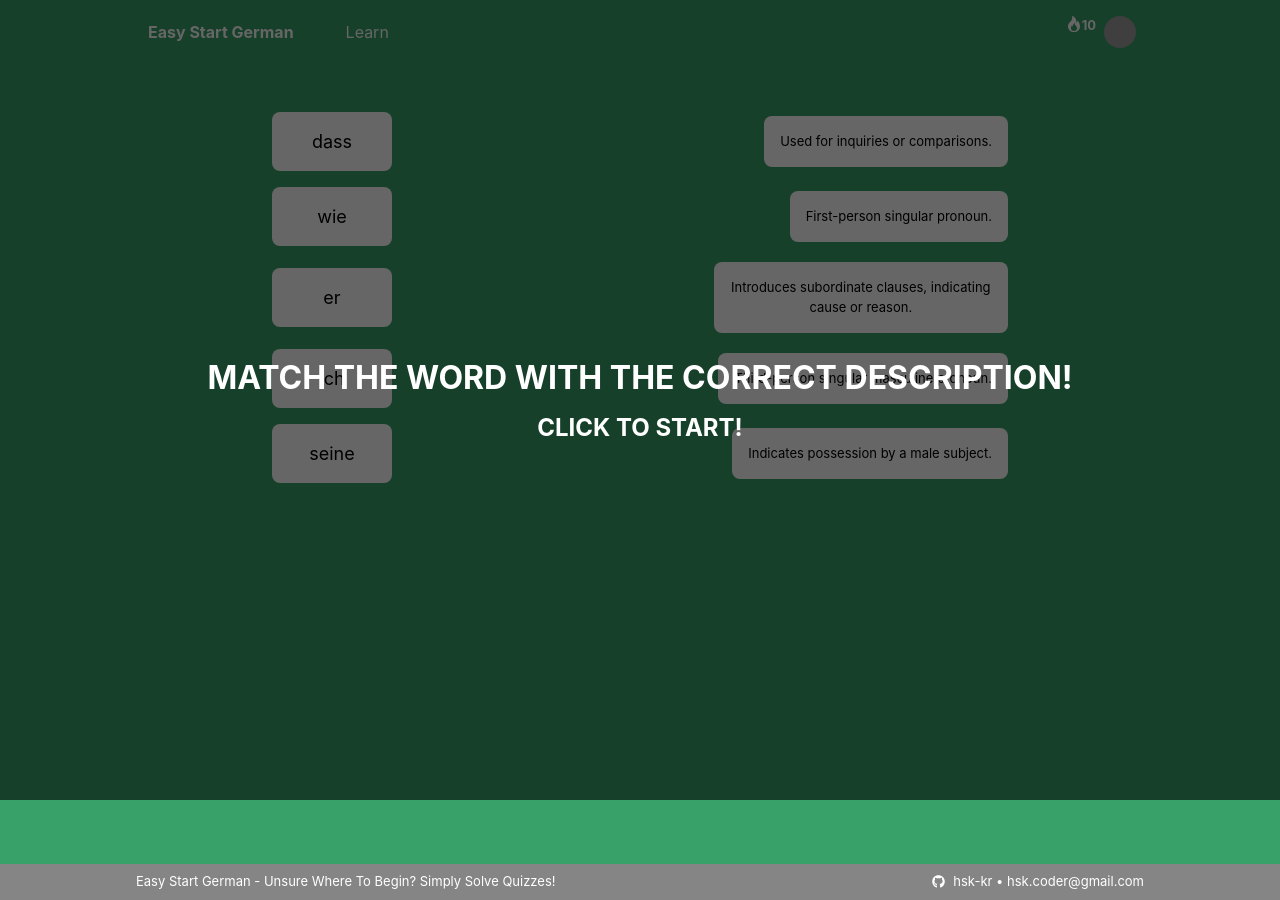
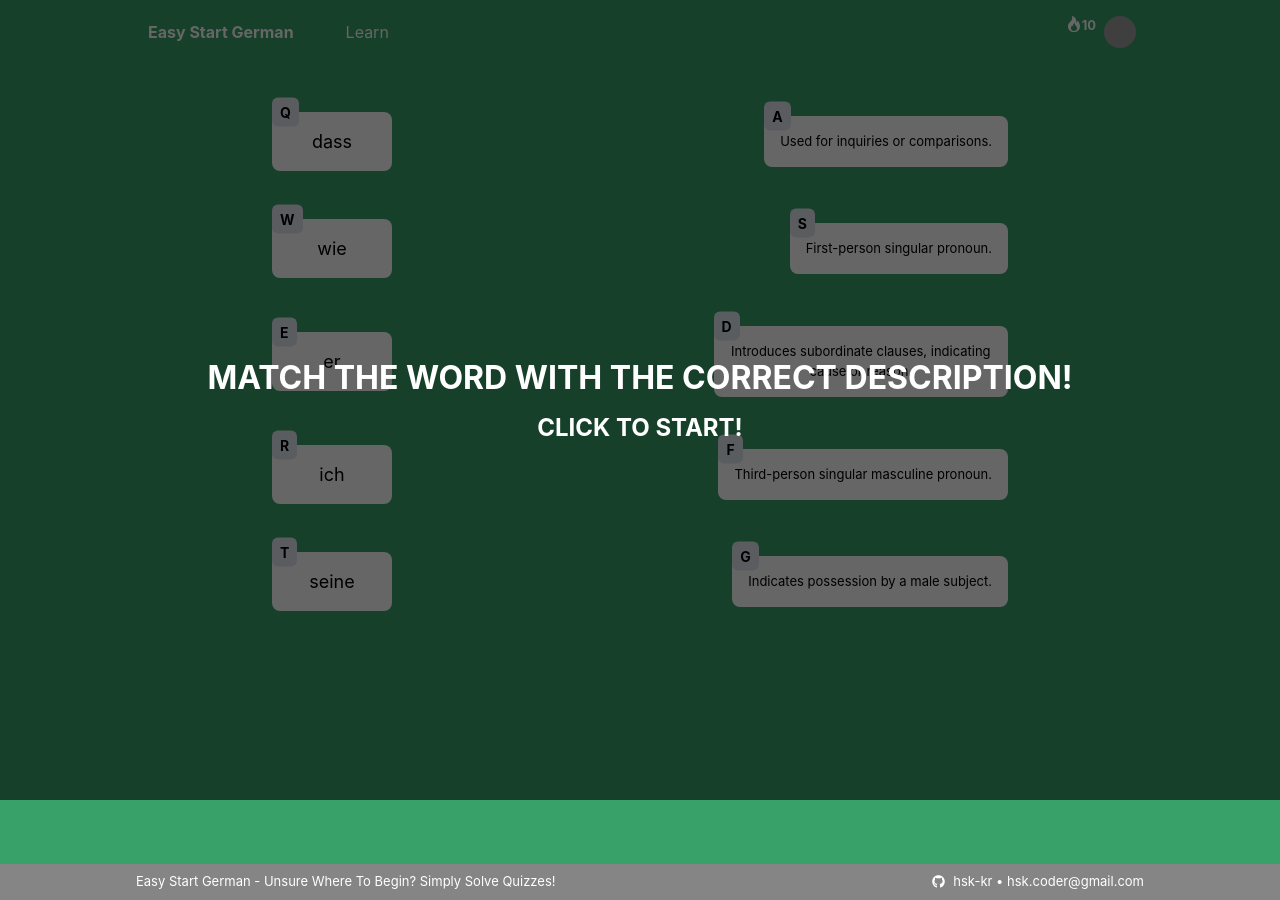
Before and after one commit to hsk-kr/easy-german-start, a React (Vite) app: page /game in a window 1280 px wide. Built offline with nearby package versions, Linux system fonts and the light colour scheme; grey boxes are pictures that could not be loaded.

Commit message:
feat: Match Game shortcuts and TTS
- added shortcuts to select a card
- when a german card is selected, the voice speaks the word. The voice is randomly picked when the `useTTS` hook is defined.

- Setting screen for the voice may be needed in the future.

```diff
--- a/src/components/MatchGame/index.tsx
+++ b/src/components/MatchGame/index.tsx
@@ -1,9 +1,10 @@
 'use client';
 
+import { useCallback, useEffect, useMemo, useState } from 'react';
 import { Box, Container, Flex, Text } from '@chakra-ui/react';
 import { Lesson } from '../../types/lesson';
-import { useEffect, useMemo, useState } from 'react';
 import useScreen from '../../hooks/useScreen';
+import useTTS from '../../hooks/useTTS';
 
 interface MatchGameProps {
   lesson: Lesson;
@@ -13,6 +14,11 @@ interface MatchGameProps {
 type Word = { word: string; desc: string };
 
 type CardStatus = 'selected' | 'correct' | 'incorrect' | 'none';
+
+const keyMapping = {
+  left: ['q', 'w', 'e', 'r', 't'],
+  right: ['a', 's', 'd', 'f', 'g'],
+};
 
 const MatchGame = ({ lesson, onClear }: MatchGameProps) => {
   const [words, setWords] = useState<Word[][]>([]);
@@ -105,6 +111,7 @@ const WordPairs = ({
     left: -1,
     right: -1,
   });
+  // When left and right doesn't match, the indices is stored here.
   const [prevIncorrectIndices, setPrevIncorrectIndices] = useState<{
     left: number;
     right: number;
@@ -112,6 +119,22 @@ const WordPairs = ({
     left: -1,
     right: -1,
   });
+  const { speak } = useTTS();
+
+  const resetPrevIncorrectIndicies = useCallback(() => {
+    setPrevIncorrectIndices({
+      left: -1,
+      right: -1,
+    });
+  }, []);
+
+  const resetSelectedIndicies = () => {
+    setSelectedIndices({
+      left: -1,
+      right: -1,
+    });
+  };
+
   const elements = useMemo(() => {
     const _elements = [];
 
@@ -151,39 +174,40 @@ const WordPairs = ({
           alignItems="center"
         >
           <Card
+            shortcut={keyMapping.left[i]}
             value={left[i].word}
             status={leftStatus}
             onSelect={handleSelect('left', i, left[i])}
+            onIncorrectAnimEnd={resetPrevIncorrectIndicies}
           />
           <Card
+            shortcut={keyMapping.right[i]}
             value={right[i].desc}
             status={rightStatus}
             onSelect={handleSelect('right', i, right[i])}
+            onIncorrectAnimEnd={resetPrevIncorrectIndicies}
           />
         </Flex>
       );
     }
 
     return _elements;
-  }, [correctWords, left, right, selectedIndices, prevIncorrectIndices]);
-
-  const resetPrevIncorrectIndicies = () => {
-    setPrevIncorrectIndices({
-      left: -1,
-      right: -1,
-    });
-  };
-
-  const resetSelectedIndicies = () => {
-    setSelectedIndices({
-      left: -1,
-      right: -1,
-    });
-  };
+  }, [
+    selectedIndices.left,
+    selectedIndices.right,
+    correctWords,
+    left,
+    prevIncorrectIndices.left,
+    prevIncorrectIndices.right,
+    right,
+    resetPrevIncorrectIndicies,
+  ]);
 
   useEffect(() => {
     if (selectedIndices.left === -1 || selectedIndices.right === -1) return;
 
+    // when both words on the left side and the right side,
+    // it decides it is correct or not.
     const isCorrect =
       left[selectedIndices.left].word === right[selectedIndices.right].word;
     if (isCorrect) {
@@ -192,6 +216,8 @@ const WordPairs = ({
         left[selectedIndices.left].word,
       ]);
     } else {
+      // this state will be used to decide if the status of a card is incorrect
+      // and when the status is incorrect, the care executes the incorrect animation.
       setPrevIncorrectIndices(selectedIndices);
     }
 
@@ -202,7 +228,17 @@ const WordPairs = ({
   useEffect(() => {
     setCorrectWords([]);
     resetPrevIncorrectIndicies();
+    // eslint-disable-next-line react-hooks/exhaustive-deps
   }, [left, right]);
+
+  useEffect(() => {
+    const word = left[selectedIndices.left];
+    if (!word) return;
+
+    speak(word.word);
+
+    // eslint-disable-next-line react-hooks/exhaustive-deps
+  }, [selectedIndices.left]);
 
   useEffect(() => {
     if (correctWords.length !== left.length) return;
@@ -212,30 +248,37 @@ const WordPairs = ({
   }, [correctWords]);
 
   return (
-    <Flex flexDir="column" rowGap={4}>
-      {elements}
-    </Flex>
+    <>
+      <Shortcut />
+      <Flex flexDir="column" rowGap={[4, 4, 12]}>
+        {elements}
+      </Flex>
+    </>
   );
 };
 
 const Card = ({
+  shortcut,
   value,
   status,
   onSelect,
+  onIncorrectAnimEnd,
 }: {
+  shortcut: string;
   value: string;
   status: CardStatus;
   onSelect: VoidFunction;
+  onIncorrectAnimEnd: VoidFunction;
 }) => {
   const [incorrectAnim, setIncorrectAnim] = useState(false);
   const { isDesktop } = useScreen();
   const fontSize = value.length > 10 ? 'small' : 'large';
 
   const isHovable = isDesktop;
-  const bgColor = ['selected', 'correct'].includes(status)
-    ? 'blue.500'
-    : 'white';
-  const color = ['selected', 'correct'].includes(status) ? 'white' : 'black';
+  const active = ['selected', 'correct'].includes(status);
+  const bgColor = active ? 'blue.500' : 'white';
+  const color = active ? 'white' : 'black';
+  const p = active ? 2 : 4;
 
   useEffect(() => {
     // when the status is changed to `incorrect`, the animation will start once.
@@ -245,9 +288,14 @@ const Card = ({
 
   return (
     <Box
-      onAnimationEnd={() => setIncorrectAnim(false)}
+      id={getCardIdWithShortcut(shortcut)}
+      onAnimationEnd={() => {
+        setIncorrectAnim(false);
+        onIncorrectAnimEnd();
+      }}
+      position="relative"
       className={incorrectAnim ? 'anim-incorrect-answer' : ''}
-      p={4}
+      p={p}
       minWidth="120px"
       maxWidth="40%"
       bgColor={bgColor}
@@ -263,12 +311,33 @@ const Card = ({
               bgColor: 'blue.500',
               color: 'white',
               fontWeight: 'bold',
+              p: 2,
+              ['> .shortcut']: {
+                display: 'none',
+              },
             }
           : undefined
       }
       onClick={incorrectAnim ? undefined : onSelect}
     >
       {value}
+      <Box
+        className="shortcut"
+        position="absolute"
+        display={active || incorrectAnim ? 'none' : ['none', 'none', 'block']}
+        left="0%"
+        top="0"
+        transform="translate(0%,-50%)"
+        textTransform="capitalize"
+        px={2}
+        py={1}
+        borderRadius="md"
+        bg="gray.200"
+      >
+        <Text fontSize="sm" color="black" fontWeight="bold">
+          {shortcut}
+        </Text>
+      </Box>
     </Box>
   );
 };
@@ -309,4 +378,28 @@ const Guide = () => {
   );
 };
 
+const Shortcut = () => {
+  useEffect(() => {
+    const keys = [...keyMapping.left, ...keyMapping.right];
+
+    const handleKeyEvent = (e: KeyboardEvent) => {
+      const key = e.key.toLowerCase();
+      if (!keys.includes(key)) return;
+
+      const elmt = document.getElementById(getCardIdWithShortcut(key));
+      if (elmt) elmt.click();
+    };
+
+    window.addEventListener('keyup', handleKeyEvent);
+
+    return () => window.removeEventListener('keyup', handleKeyEvent);
+  }, []);
+
+  return null;
+};
+
+const getCardIdWithShortcut = (shortcut: string) => {
+  return `card_${shortcut}`;
+};
+
 export default MatchGame;
--- /dev/null
+++ b/src/hooks/useTTS.tsx
@@ -0,0 +1,43 @@
+import { useCallback, useEffect, useState } from 'react';
+
+const useTTS = () => {
+  const [voice, setVoice] = useState<SpeechSynthesisVoice>();
+
+  const speak = useCallback(
+    (message: string) => {
+      if (!voice) return;
+      const { speechSynthesis, SpeechSynthesisUtterance } = window;
+
+      const utterance = new SpeechSynthesisUtterance(message);
+      utterance.voice = voice;
+
+      speechSynthesis.speak(utterance);
+    },
+    [voice]
+  );
+
+  useEffect(() => {
+    const { speechSynthesis } = window;
+    if (!speechSynthesis) return;
+
+    const initializer = () => {
+      const germanVoices = speechSynthesis
+        .getVoices()
+        .filter((v) => v.lang.includes('de'));
+      const randomGermanVoice =
+        germanVoices[Math.floor(Math.random() * germanVoices.length)];
+      setVoice(randomGermanVoice);
+
+      speechSynthesis.removeEventListener('voiceschanged', initializer);
+    };
+
+    speechSynthesis.addEventListener('voiceschanged', initializer);
+    // let germanVoice = undefined ;
+  }, []);
+
+  return {
+    speak,
+  };
+};
+
+export default useTTS;
```
